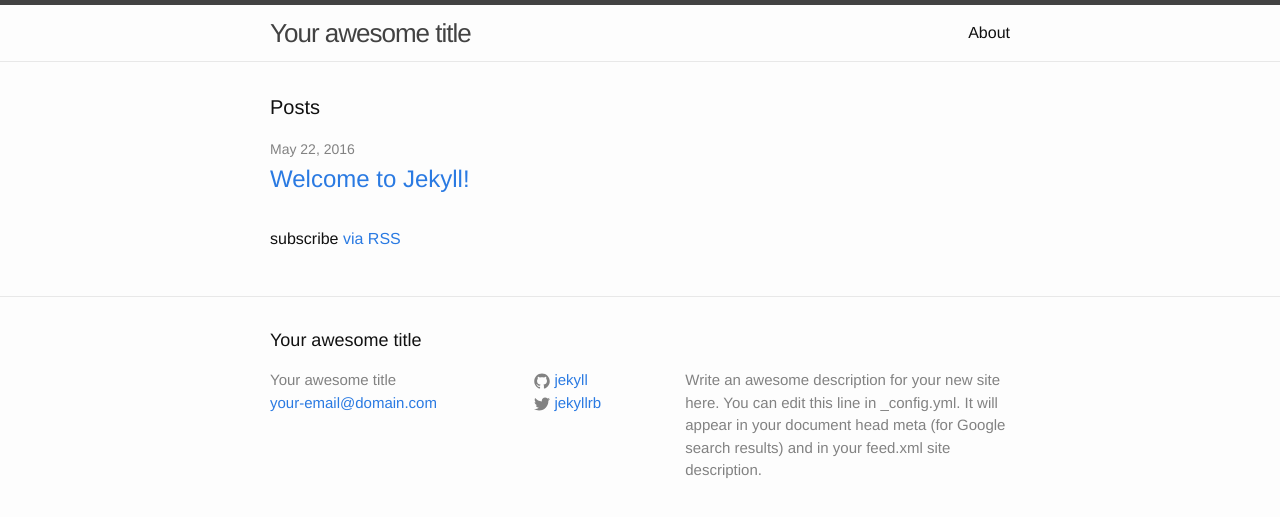
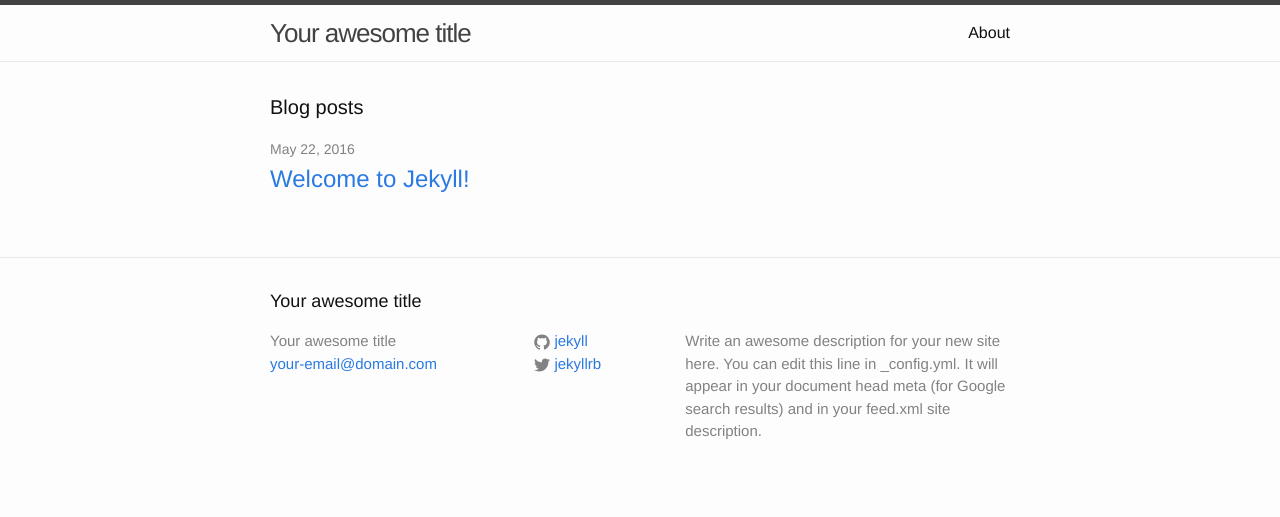
Before and after one commit to brendo77/brendo77.github.io, a Jekyll site: the page built from index.html, in a window 1280 px wide. Shown: the top 517 px of the page. Built offline with Jekyll 4.4.1, drawn with Linux system fonts in a browser that asks for light colours.

Commit message:
all good

```diff
--- a/index.html
+++ b/index.html
@@ -4,20 +4,20 @@ layout: default
 
 <div class="home">
 
-  <h1 class="page-heading">Posts</h1>
+  <h1 class="page-heading">Blog posts</h1>
 
   <ul class="post-list">
     {% for post in site.posts %}
       <li>
         <span class="post-meta">{{ post.date | date: "%b %-d, %Y" }}</span>
 
-        <h2>
+        <h3>
           <a class="post-link" href="{{ post.url | prepend: site.baseurl }}">{{ post.title }}</a>
-        </h2>
+        </h3>
       </li>
     {% endfor %}
   </ul>
 
-  <p class="rss-subscribe">subscribe <a href="{{ "/feed.xml" | prepend: site.baseurl }}">via RSS</a></p>
+
 
 </div>
```
